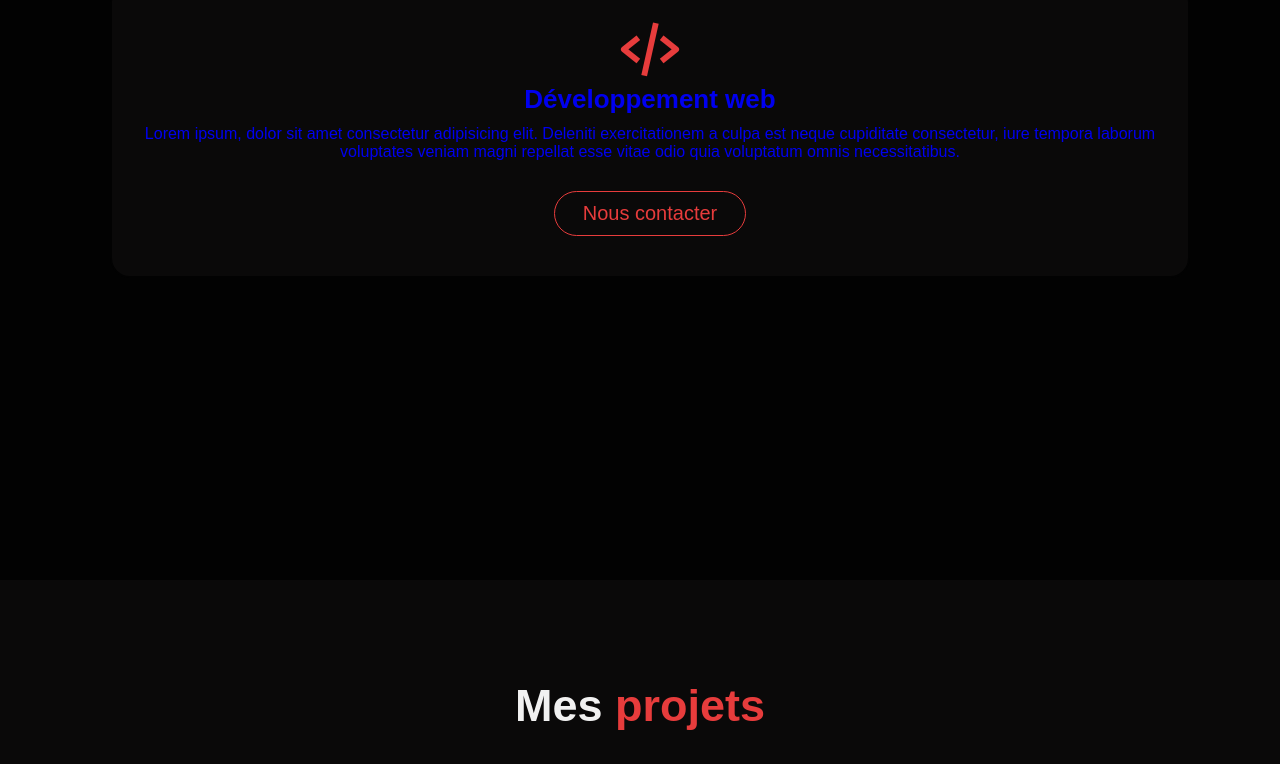
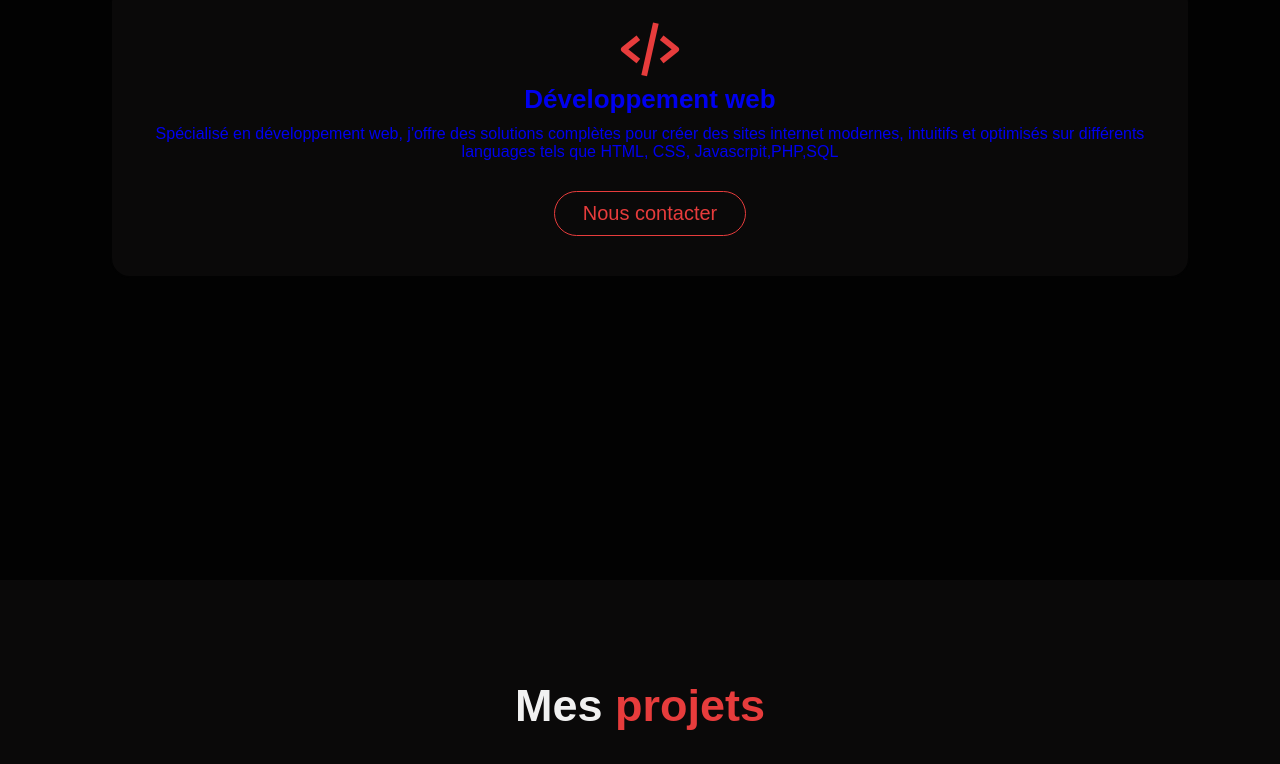
Before and after one commit to Nicolas-77950/Nicolas-77950.github.io, a plain HTML site: page index.html in a window 1280 px wide. Shown: the part 1820-2584 px from the top of the page. Drawn offline with nearby package versions, Linux system fonts and the light colour scheme.

Commit message:
Update index.html

```diff
--- a/index.html
+++ b/index.html
@@ -73,7 +73,7 @@
         <div class="services-box">
             <i class='bx bx-code-alt' ></i>
             <h3>Développement web</h3>
-            <p>Lorem ipsum, dolor sit amet consectetur adipisicing elit. Deleniti exercitationem a culpa est neque cupiditate consectetur, iure tempora laborum voluptates veniam magni repellat esse vitae odio quia voluptatum omnis necessitatibus.</p>
+            <p>Spécialisé en développement web, j'offre des solutions complètes pour créer des sites internet modernes, intuitifs et optimisés sur différents languages tels que HTML, CSS, Javascrpit,PHP,SQL</p>
             <a href="#contact" class="btn">Nous contacter</a>
     </div>
 </section>
```
